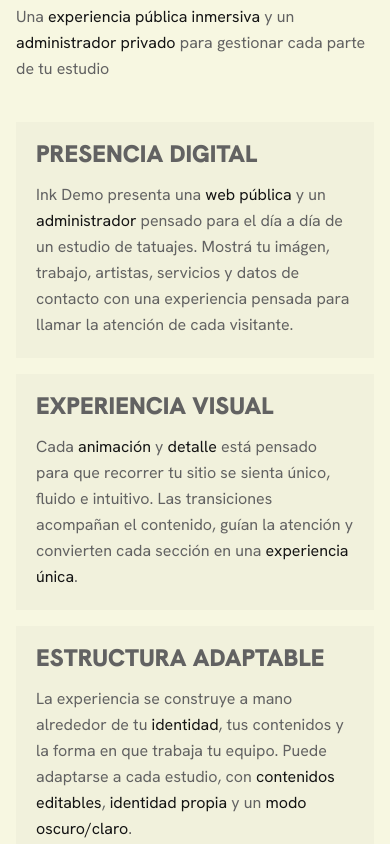
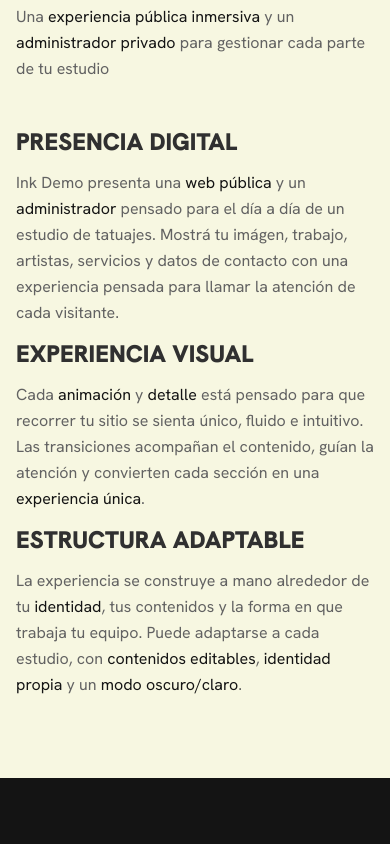
Before and after one commit to DamRodriguez/ink-demo, a Next.js app: page / in a window 390 px wide. Shown: the part 1080-1924 px from the top of the page. Built offline with nearby package versions, Linux system fonts and the light colour scheme; no server answers.

Commit message:
fix: showcase details

```diff
--- a/components/landing/AdminFeatureBlock.tsx
+++ b/components/landing/AdminFeatureBlock.tsx
@@ -33,18 +33,18 @@ export function AdminFeatureBlock({
   }));
 
   return (
-    <article className="showcase-item pt-8">
-      <div className="grid gap-y-6 gap-x-20 lg:grid-cols-[0.65fr_1.35fr] lg:items-end">
+    <article className="showcase-item">
+      <div className="grid gap-y-3 gap-x-20 lg:grid-cols-[0.65fr_1.45fr] lg:items-end">
         <div>
-          <h3 className="font-display text-4xl leading-[0.85] md:text-5xl">
+          <h3 className="font-display text-3xl leading-[0.85] md:text-4xl">
             {title}
           </h3>
         </div>
-        <p className="max-w-xl text-base leading-relaxed text-secondary-on-dark-text md:text-lg">
+        <p className="max-w-xl text-sm leading-relaxed text-secondary-on-dark-text md:text-lg">
           {description}
         </p>
       </div>
-      <div className="mt-8 grid gap-5 md:grid-cols-3">
+      <div className="mt-6 md:mt-8 grid gap-5 md:grid-cols-3">
         {media.map((item, index) => (
           <div
             key={item.label + index}
--- a/components/landing/AdminShowcase.tsx
+++ b/components/landing/AdminShowcase.tsx
@@ -81,7 +81,7 @@ export function AdminShowcase() {
           manera inmediata
         </p>
       </div>
-      <div className="mt-16 space-y-16 md:mt-24 md:space-y-24">
+      <div className="common-section-space space-y-24 md:space-y-26">
         {ADMIN_FEATURES.map((feature) => (
           <AdminFeatureBlock key={feature.title} {...feature} />
         ))}
--- a/components/landing/Audience.tsx
+++ b/components/landing/Audience.tsx
@@ -74,7 +74,7 @@ export function Audience() {
       ref={sectionRef}
       className="bg-paper-deep text-primary-on-light-text"
     >
-      <div className="site-size horizontal-padding vertical-padding grid gap-16 lg:grid-cols-[0.8fr_1.2fr]">
+      <div className="site-size horizontal-padding vertical-padding grid gap-12 lg:grid-cols-[0.8fr_1.2fr]">
         <div className="audience-reveal opacity-0">
           <SectionLabel className="!text-primary-on-dark-text">
             Hecho para crecer con vos
--- a/components/landing/ProductOverview.tsx
+++ b/components/landing/ProductOverview.tsx
@@ -141,13 +141,10 @@ export function ProductOverview() {
             </p>
           </div>
         </div>
-        <div className="mt-10 md:mt-15 grid gap-4 md:gap-6 lg:grid-cols-3">
+        <div className="common-section-space grid gap-4 md:gap-6 lg:grid-cols-3">
           {PRODUCT_BLOCKS.map((block) => (
-            <article
-              key={block.label}
-              className="overview-block bg-muted-ink/7 p-5 opacity-0 md:p-6"
-            >
-              <h3 className="font-display text-2xl uppercase leading-none text-secondary-on-light-text md:text-3xl">
+            <article key={block.label} className="overview-block opacity-0">
+              <h3 className="font-display text-2xl uppercase leading-none text-primary-on-light-text md:text-3xl">
                 {block.label}
               </h3>
               <p className="mt-4 max-w-md text-base leading-relaxed text-secondary-on-light-text md:text-lg">
--- a/components/landing/ShowcaseOverview.tsx
+++ b/components/landing/ShowcaseOverview.tsx
@@ -95,7 +95,7 @@ export function ShowcaseOverview() {
           de recibir consultas.
         </p>
       </div>
-      <div className="mt-10 md:mt-15 w-full space-y-5">
+      <div className="common-section-space w-full space-y-5">
         <div className="grid gap-5 md:items-stretch md:grid-cols-[1.65fr_0.55fr]">
           <div className="showcase-item aspect-[16/9] md:self-start">
             <VideoFrame
--- a/components/pop-up/generic-detail-popup/GenericDetailPopup.tsx
+++ b/components/pop-up/generic-detail-popup/GenericDetailPopup.tsx
@@ -90,7 +90,7 @@ export function GenericDetailPopup({
           <p className="font-accent text-xs uppercase tracking-[0.14em] text-secondary-on-dark-text md:text-sm">
             {currentIndex + 1} / {gallery.length}
           </p>
-          <h2 className="mt-1 truncate font-display text-xl leading-none text-primary-on-dark-text md:text-3xl">
+          <h2 className="mt-1 truncate font-display text-xl text-primary-on-dark-text md:text-3xl">
             {title}
           </h2>
           <AnimatePresence mode="wait" initial={false}>
@@ -100,7 +100,7 @@ export function GenericDetailPopup({
               animate={{ opacity: 1, y: 0 }}
               exit={{ opacity: 0, y: -8 }}
               transition={{ duration: 0.25, ease: "easeOut" }}
-              className="mt-2 min-w-0 truncate font-accent text-[0.6rem] uppercase tracking-[0.14em] text-primary-on-dark-text/80 md:text-sm"
+              className="mt-1 min-w-0 truncate font-accent text-[0.6rem] uppercase tracking-[0.14em] text-primary-on-dark-text/80 md:text-sm"
             >
               {currentMedia.label}
             </motion.p>
--- a/styles/globals.css
+++ b/styles/globals.css
@@ -35,6 +35,10 @@ body {
 
 @utility common-section-gap {
   @apply gap-8 lg:gap-12 xl:gap-16;
+}
+
+.common-section-space {
+  @apply mt-12 md:mt-25;
 }
 
 .second-title {
```
